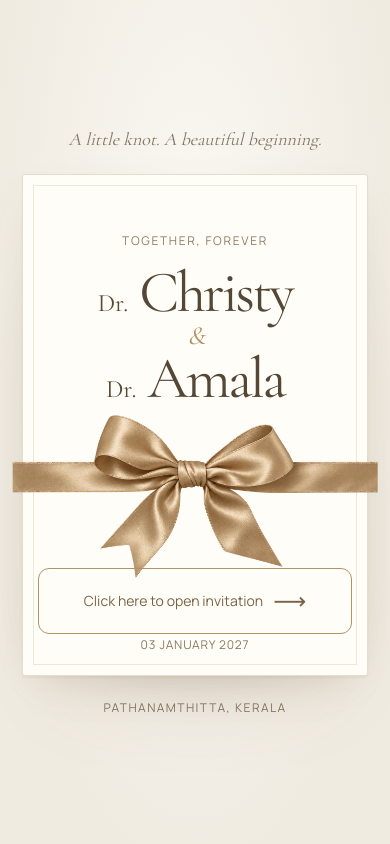
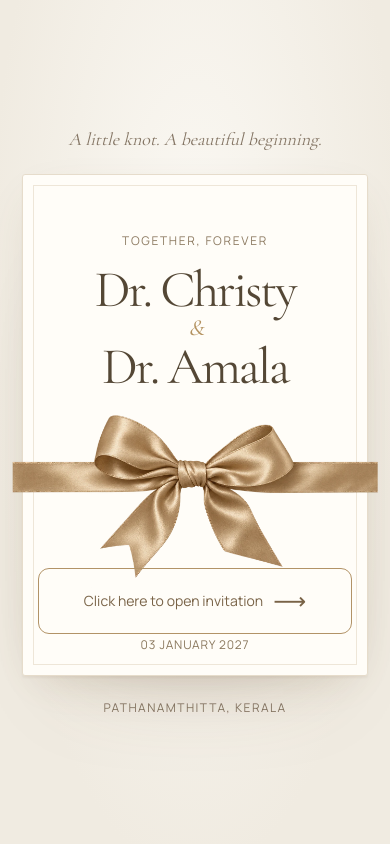
Before and after one commit to mathewsageorge/Christy-Amala, a Next.js app: page / in a window 390 px wide. Shown: the top 844 px of the page. Built offline with nearby package versions, Linux system fonts and the light colour scheme.

Commit message:
Unify doctor titles with display name typography

```diff
--- a/src/app/globals.css
+++ b/src/app/globals.css
@@ -353,13 +353,14 @@ main > section:not(.hero):not(.closing)::after { content:"";position:absolute;to
 
 /* Honorifics stay with each name, with room for the ribbon on narrow phones. */
 .display-name { white-space:nowrap; }
-.doctor-title { font-size:.43em;letter-spacing:0; }
+h1 { font-size:clamp(64px,6vw,94px); }
+.ribbon-card h2 { font-size:15cqw; }
 .ribbon-card h2 .display-name { display:inline; }
 .closing-names>span { white-space:nowrap; }
 .closing-names>i { font-style:italic;font-size:.7em; }
 @media(max-width:760px) {
-  h1 { font-size:clamp(57px,17vw,82px); }
-  .ribbon-card h2 { font-size:clamp(51px,17cqw,68px); }
+  h1 { font-size:clamp(48px,15vw,72px); }
+  .ribbon-card h2 { font-size:clamp(40px,15cqw,60px); }
   .ribbon-card-heading { top:11%; }
   .closing-names { display:flex;flex-wrap:wrap;justify-content:center;align-items:baseline;gap:0 .2em;font-size:clamp(30px,8vw,38px); }
   figcaption { align-items:baseline; }
--- a/src/components/display-name.tsx
+++ b/src/components/display-name.tsx
@@ -1,4 +1,4 @@
-/** Keep the professional title attached while preserving the invitation's hierarchy. */
+/** Render the title and name as one typographic line. */
 export function DisplayName({ name }: { name: string }) {
-  return <span className="display-name"><span className="doctor-title">Dr.</span>{" "}{name.replace(/^Dr\.\s*/, "")}</span>;
+  return <span className="display-name">{name}</span>;
 }
```
